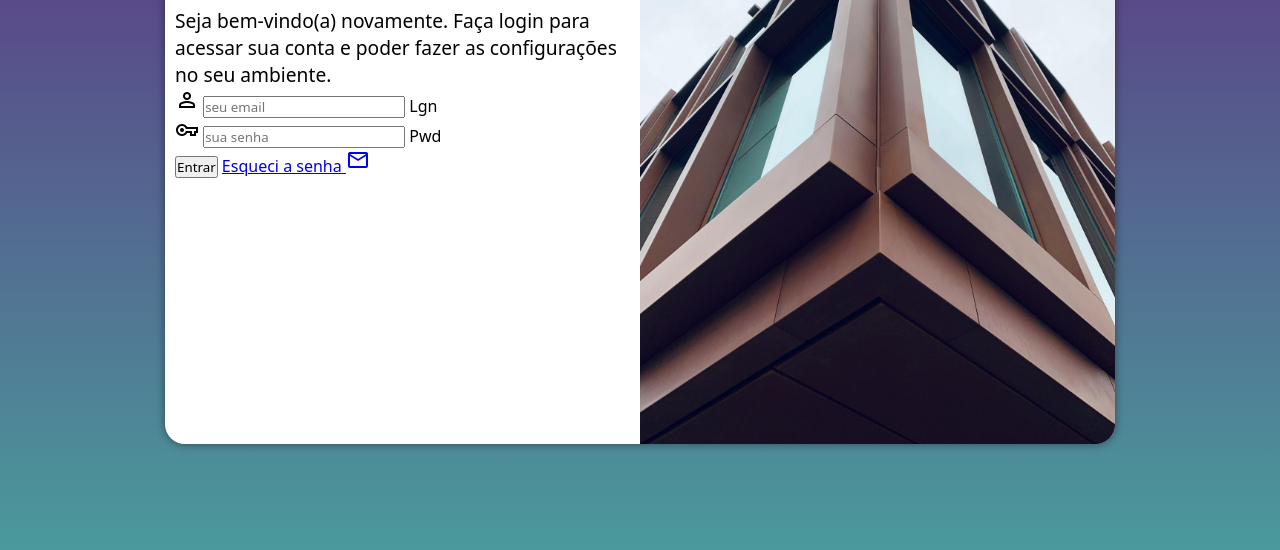
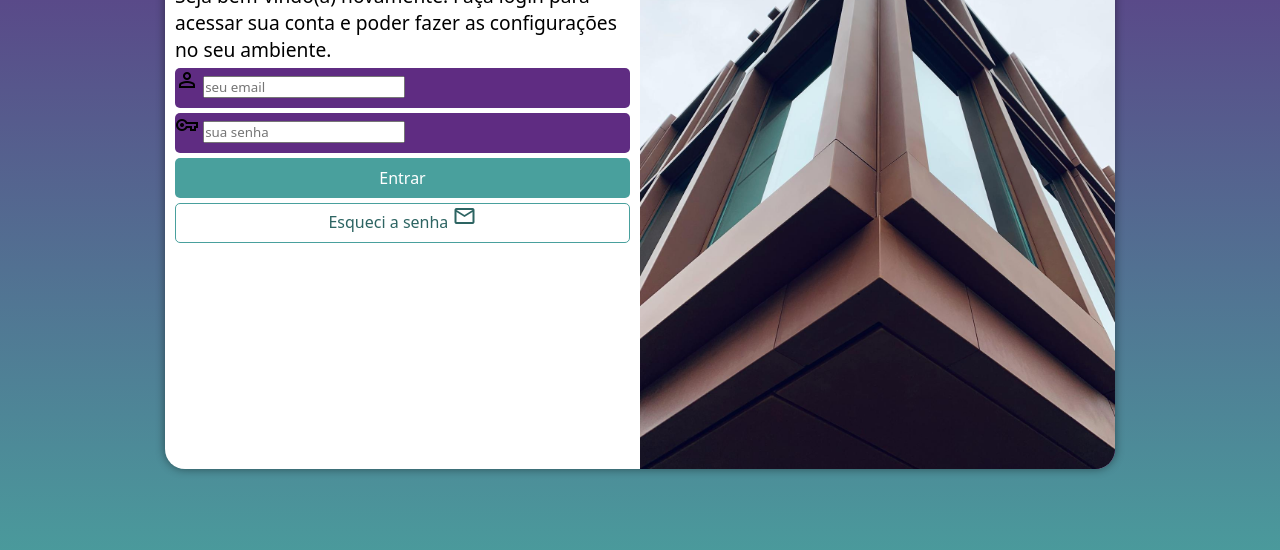
Before and after one commit to mateusleguir/projeto-login, a plain HTML site: page index.html in a window 1280 px wide. Shown: the part 206-756 px from the top of the page. Drawn offline with nearby package versions, Linux system fonts and the light colour scheme.

Commit message:
atualizei o estilo do login

```diff
--- a/estilos/style.css
+++ b/estilos/style.css
@@ -38,8 +38,8 @@ section#login {
   overflow: hidden;
 
   background-color: white;
-  width: 250px;
-  height: 500px;
+  width: 320px;
+  height: 550px;
   border-radius: 20px;
   box-shadow: 0px 0px 10px rgba(0, 0, 0, 0.45);
 
@@ -68,3 +68,54 @@ div#formulario > h1 {
 div#formulario > p {
   font-size: 0.8em;
 }
+
+form > div.campo {
+  background-color: #5f2c82;
+  display: block;
+  width: 100%;
+  height: 40px;
+  border-radius: 5px;
+  margin: 5px 0px;
+}
+
+div.campo > label {
+  display: none;
+}
+
+form > input[type="submit"] {
+  display: block;
+  font-size: 1em;
+  width: 100%;
+  height: 40px;
+  background-color: #49a09d;
+  color: white;
+  border: none;
+  border-radius: 5px;
+  cursor: pointer;
+}
+
+form > input[type="submit"]:hover {
+  background-color: #2d6462;
+}
+
+form > a.botao {
+  display: block;
+  text-align: center;
+  font-size: 1em;
+  width: 100%;
+  height: 40px;
+  margin-top: 5px;
+  background-color: white;
+  color: #2d6462;
+  border: 1px solid #49a09d;
+  border-radius: 5px;
+  text-decoration: none;
+}
+
+form > a.botao:hover {
+  background-color: #6cd3cf;
+}
+
+form > a.botao > i {
+  font-size: 0.8em;
+}
--- a/index.html
+++ b/index.html
@@ -51,7 +51,7 @@
               <label for="isenha">Pwd</label>
             </div>
             <input type="submit" value="Entrar" />
-            <a href="esqueci.html"
+            <a href="esqueci.html" class="botao"
               >Esqueci a senha
               <span class="material-symbols-outlined"> mail </span></a
             >
```
